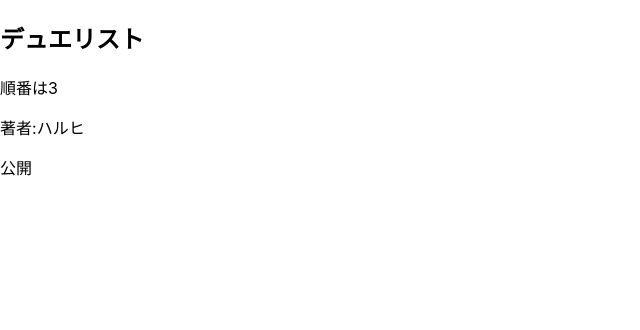
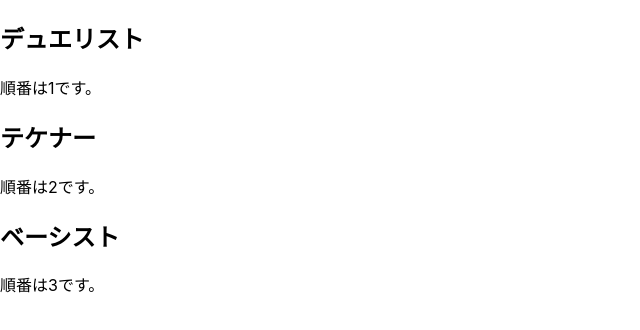
Before and after one commit to tacccccc21/ReactOnTorazemi, a React (Create React App) app: page / in a window 1280 px wide. Shown: the top 330 px of the page, without its empty margins (0-640 px from the left). Built offline with nearby package versions, Linux system fonts and the light colour scheme.

Commit message:
コンポーネントの使い方完了

```diff
--- a/src/Article.jsx
+++ b/src/Article.jsx
@@ -1,18 +1,10 @@
 import React from 'react';
 
 const Article = (props) => {
-  let publishState = "";
-  if (props.isPublished){
-    publishState = "公開"
-  }else{
-    publishState = "非公開"
-  }
   return (
     <div>
       <h2>{props.title}</h2>
-      <p>順番は{props.order}</p>
-      <p>著者:{props.author}</p>
-      <p>{publishState}</p>
+  <p>順番は{props.order}です。</p>
     </div>
   )
 };
--- a/src/blog.jsx
+++ b/src/blog.jsx
@@ -9,12 +9,9 @@ class Blog extends React.Component{
     const authorName = "ハルヒ";
     return(
       <>
-        <Article
-            title={"デュエリスト"}
-            order={3}
-            isPublished={true}
-            author={authorName}
-        />
+        <Article title={"デュエリスト"} order={1}/>
+        <Article title={"テケナー"} order={2}/>
+        <Article title={"ベーシスト"} order={3}/>
       </>
 
     )
```
